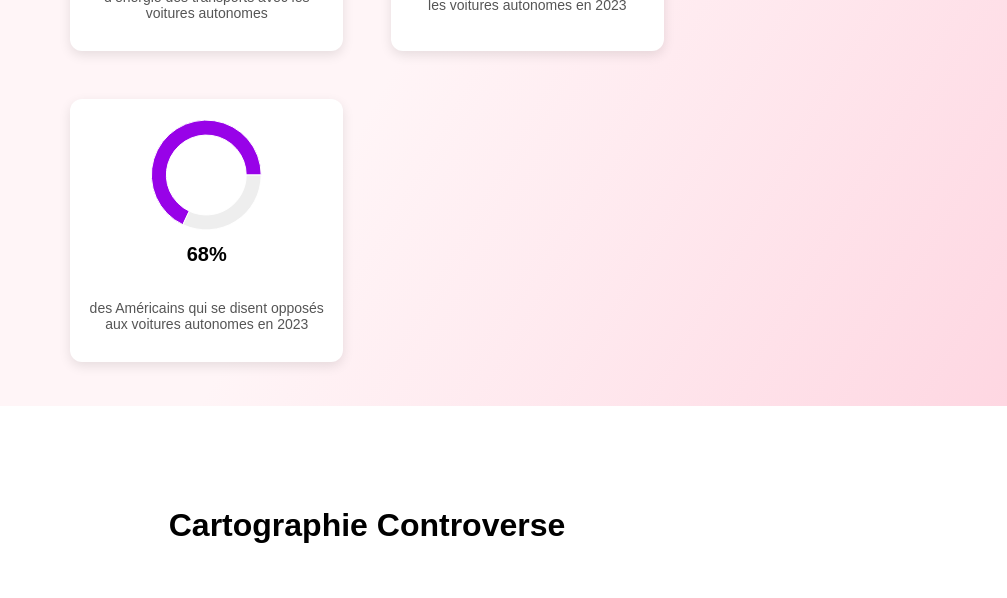
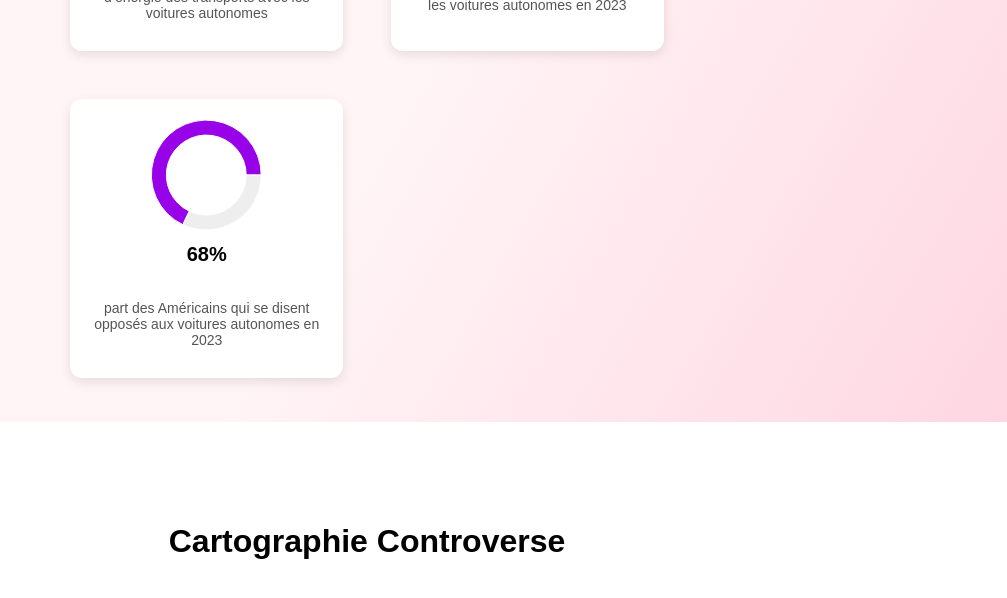
Before and after one commit to ilo80/msh-av-controversy, a React (Vite) app: page / in a window 1280 px wide. Shown: the part 3407-4005 px from the top of the page, without its empty margins (273-1280 px from the left). Built offline with nearby package versions, Linux system fonts and the light colour scheme.

Commit message:
chlore(statistics): change us-opposition description

```diff
--- a/src/data/statisticsData.ts
+++ b/src/data/statisticsData.ts
@@ -40,7 +40,7 @@ const statisticsData: Statistic[] = [
     {
         id: 'us-opposition',
         value: '68',
-        description: 'des Américains qui se disent opposés aux voitures autonomes en 2023',
+        description: 'part des Américains qui se disent opposés aux voitures autonomes en 2023',
         type: 'percentage'
     }
 ];
```
